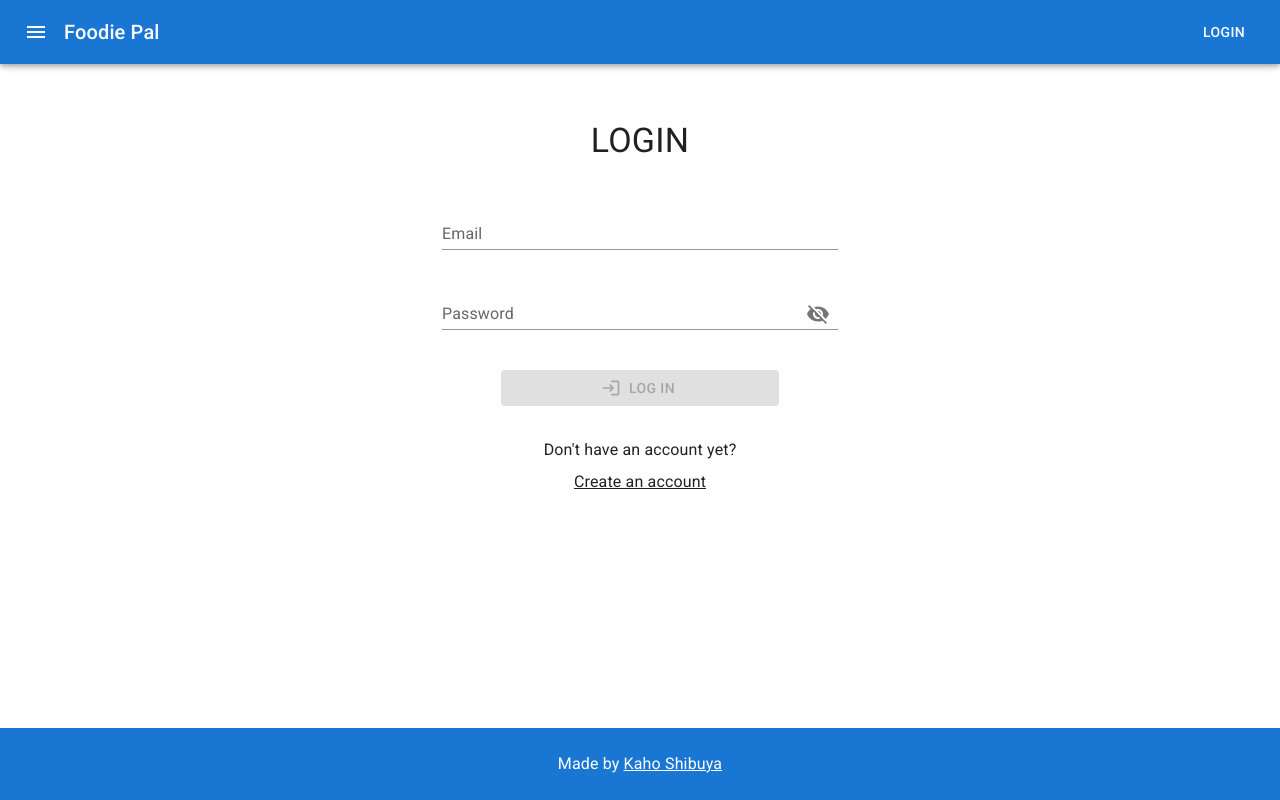
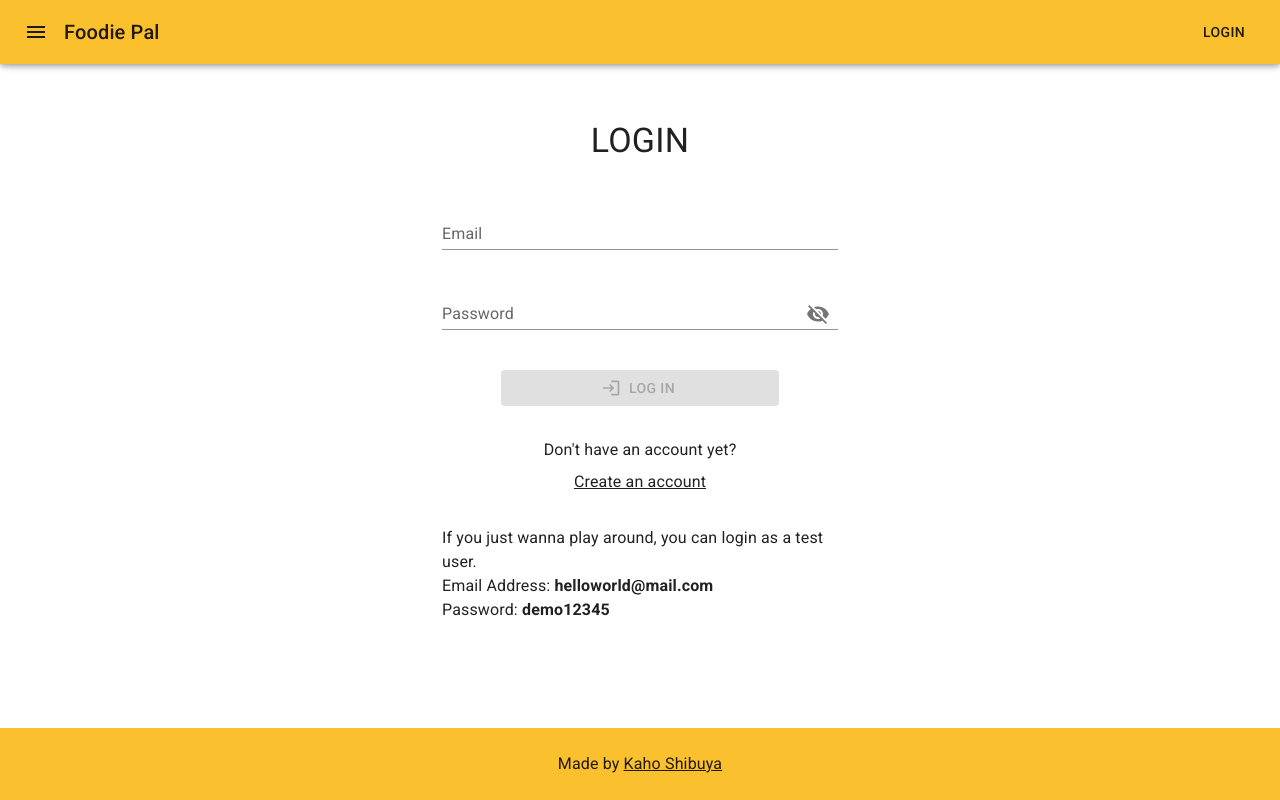
Before and after one commit to shiv-chan/foodie-pal, a React (Create React App) app in the folder client/: page /login in a window 1280 px wide. Built offline with nearby package versions, Linux system fonts and the light colour scheme.

Commit message:
set the material ui theme

```diff
--- a/client/src/App.js
+++ b/client/src/App.js
@@ -9,9 +9,22 @@ import Recipes from './feature/recipes/Recipes';
 import DetailedRecipe from './feature/recipes/DetailedRecipe';
 import Form from './feature/form/Form';
 import './App.css';
+import { ThemeProvider, createTheme } from '@mui/material/styles';
+
+const theme = createTheme({
+	palette: {
+		type: 'light',
+		primary: {
+			main: '#fbc02d',
+			light: '#ffff6b',
+			dark: '#c6a700',
+		},
+	},
+});
 
 const App = () => {
 	return (
+		<ThemeProvider theme={theme}>
 			<Router>
 				<Header />
 				<Switch>
@@ -25,6 +38,7 @@ const App = () => {
 				</Switch>
 				<Footer />
 			</Router>
+		</ThemeProvider>
 	);
 };
 
--- a/client/src/feature/log-in/LogIn.js
+++ b/client/src/feature/log-in/LogIn.js
@@ -158,6 +158,20 @@ const LogIn = () => {
 					Create an account
 				</Link>
 			</Box>
+			<Box
+				mt={4}
+				display="flex"
+				flexDirection="column"
+				alignItems="center"
+				rowGap={1}
+			>
+				<Typography variant="body1" component="p" align="start">
+					If you just wanna play around, you can login as a test user. <br />
+					Email Address: <b>helloworld@mail.com</b>
+					<br />
+					Password: <b>demo12345</b>
+				</Typography>
+			</Box>
 		</Container>
 	);
 };
--- a/client/src/feature/sign-up/SignUp.js
+++ b/client/src/feature/sign-up/SignUp.js
@@ -199,6 +199,18 @@ const SignUp = () => {
 					Log in
 				</Link>
 			</Box>
+			<Box
+				mt={4}
+				display="flex"
+				flexDirection="column"
+				alignItems="center"
+				rowGap={1}
+			>
+				<Typography variant="body1" component="p" align="start">
+					If you wanna just try it out, you can login as a test user. Please
+					skip singning up and go to Login.
+				</Typography>
+			</Box>
 		</Container>
 	);
 };
```
Lines whose indentation alone changed are shown as unchanged.
